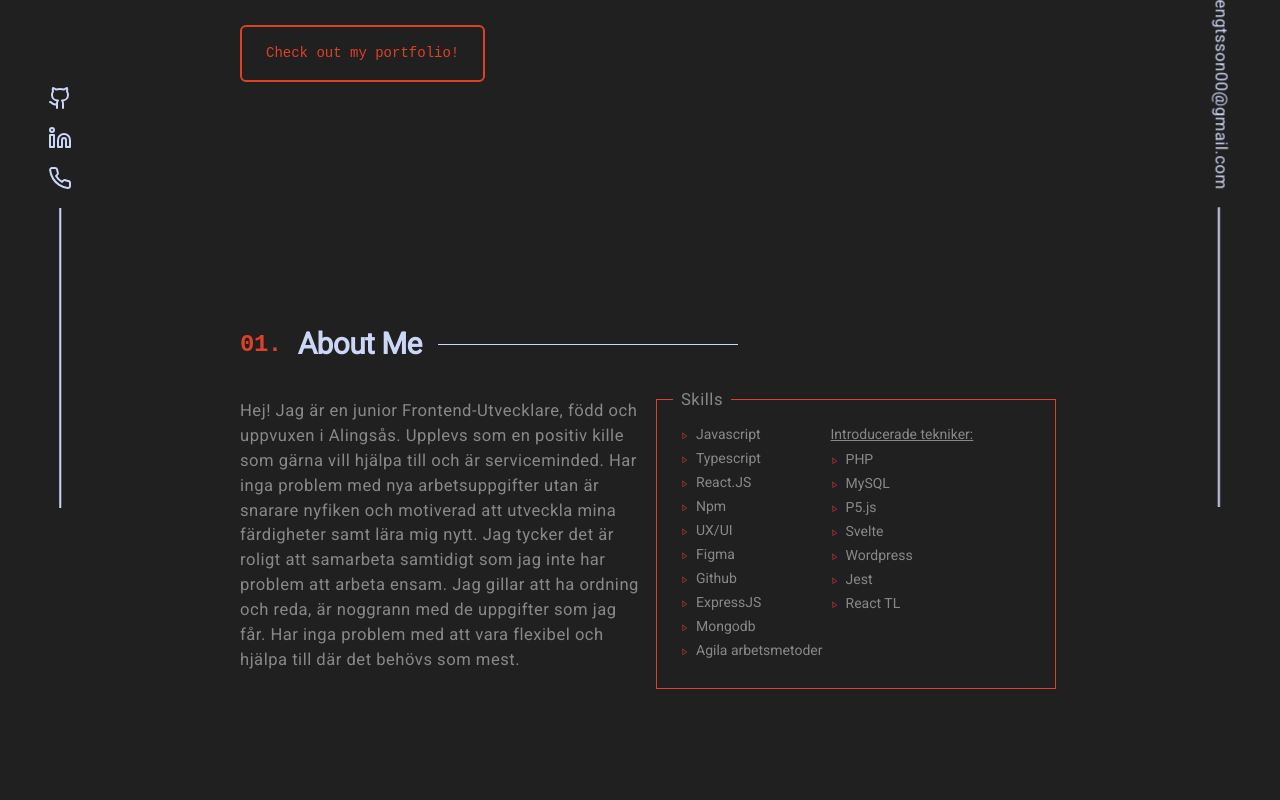
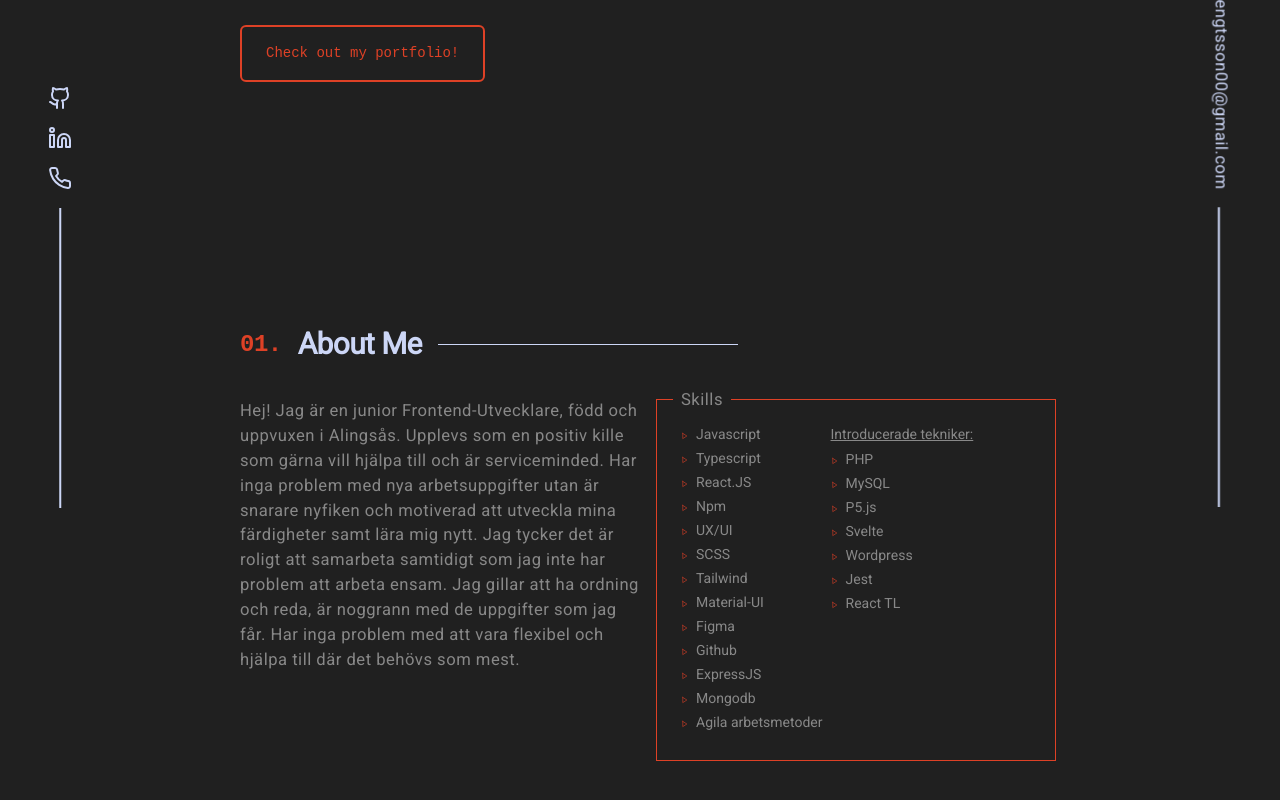
Before and after one commit to Sillen00/Portfolio_CV, a Next.js app: page / in a window 1280 px wide. Shown: the part 482-1282 px from the top of the page. Built offline with nearby package versions, Linux system fonts and the light colour scheme.

Commit message:
about, added skills + fix text wrap..

```diff
--- a/app/containers/home-page/About.tsx
+++ b/app/containers/home-page/About.tsx
@@ -5,7 +5,7 @@ import css from "./_Home.module.scss";
 const About = () => {
   return (
     <section className='max-w-screen-lg mx-auto pb-60 px-6 md:px-28' id='about'>
-      <h3 className={twMerge(css.line, "flex flex-nowrap items-center relative mb-8")}>
+      <h3 className={twMerge(css.line, "flex text-nowrap items-center relative mb-8")}>
         <span className='fira text-secondary-color text-2xl mr-4'>01. </span>About Me
       </h3>
 
@@ -40,6 +40,18 @@ const About = () => {
             <div className='flex gap-2'>
               <Play width={7} className='text-secondary-color' />
               <li>UX/UI</li>
+            </div>
+            <div className='flex gap-2'>
+              <Play width={7} className='text-secondary-color' />
+              <li>SCSS</li>
+            </div>
+            <div className='flex gap-2'>
+              <Play width={7} className='text-secondary-color' />
+              <li>Tailwind</li>
+            </div>
+            <div className='flex gap-2'>
+              <Play width={7} className='text-secondary-color' />
+              <li>Material-UI</li>
             </div>
             <div className='flex gap-2'>
               <Play width={7} className='text-secondary-color' />
```
